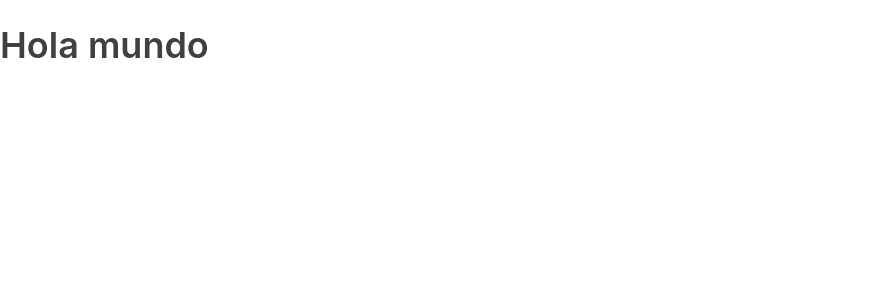
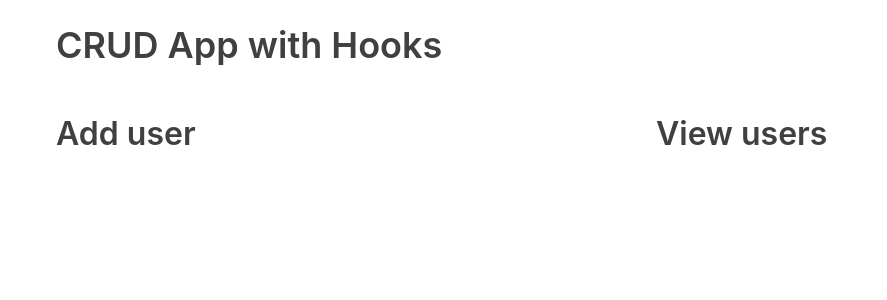
Before and after one commit to EdgarGC14/CRUD-Project-ReactJS, a React (Create React App) app: page / in a window 1280 px wide. Shown: the top 300 px of the page, without its empty margins (0-887 px from the left). Built offline with nearby package versions, Linux system fonts and the light colour scheme.

Commit message:
Primer Estilo de app.js

```diff
--- a/src/App.js
+++ b/src/App.js
@@ -2,8 +2,16 @@
 
 function App() {
   return (
-    <div>
-      <h1>Hola mundo</h1>
+    <div className="container">
+      <h1>CRUD App with Hooks</h1>
+      <div className="flex-row">
+        <div className="flex-large">
+          <h2>Add user</h2>
+        </div>
+        <div className="flex-large">
+          <h2>View users</h2>
+        </div>
+      </div>
     </div>
   );
 }
```
